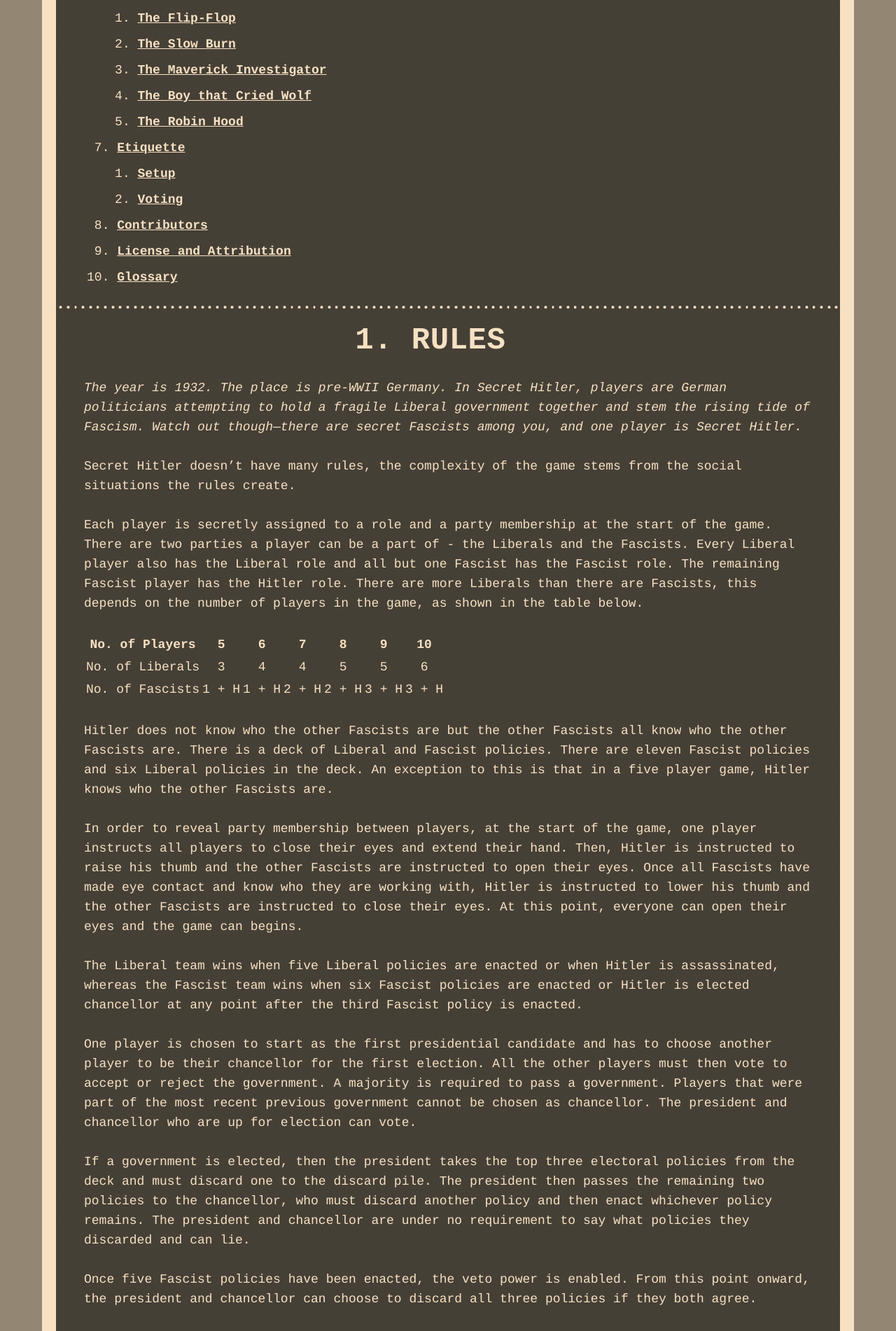
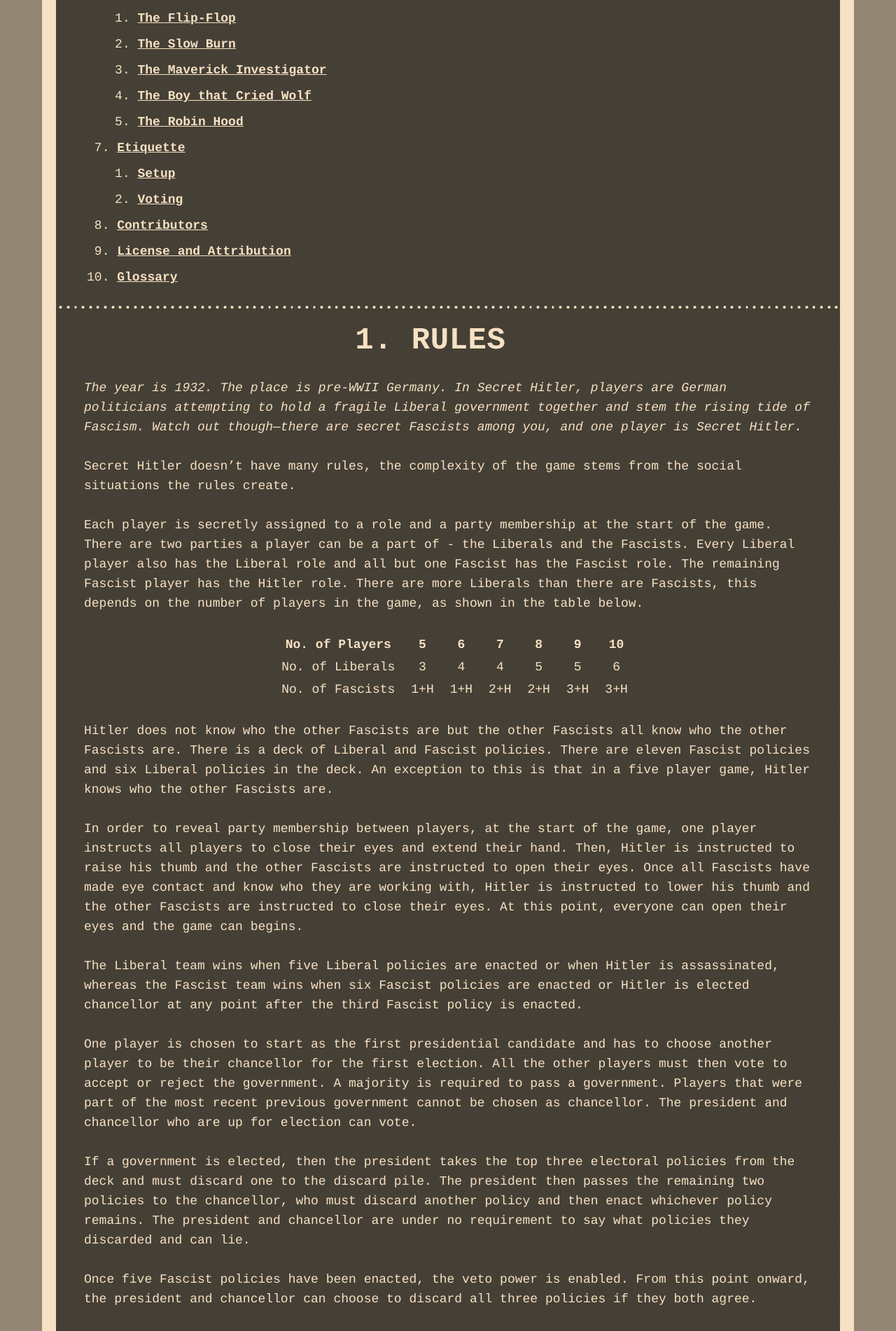
Before and after one commit to TartanLlama/secret-hitler-strategies, a Jekyll site: the page built from index.md, in a window 1280 px wide. Shown: the part 1838-3740 px from the top of the page at 70% size. Built offline with Jekyll 4.4.1, drawn with Linux system fonts in a browser that asks for light colours; nearby versions of some CDN libraries.

Commit message:
Reformat rules table

```diff
--- a/assets/css/style.scss
+++ b/assets/css/style.scss
@@ -1276,3 +1276,12 @@
     display: block;
     margin: auto;
 }
+
+table {
+    margin: 0px auto 1.5555555556em auto;
+}
+
+
+td, th {
+    padding-left: 20px;
+}
--- a/index.md
+++ b/index.md
@@ -32,10 +32,10 @@
 
 Each player is secretly assigned to a role and a party membership at the start of the game. There are two parties a player can be a part of - the Liberals and the Fascists. Every Liberal player also has the Liberal role and all but one Fascist has the Fascist role. The remaining Fascist player has the Hitler role. There are more Liberals than there are Fascists, this depends on the number of players in the game, as shown in the table below.
 
-No. of Players  | 5     | 6     | 7     | 8     | 9     | 10
---------------- | ----- | ----- | ----- | ----- | ----- | -----
-No. of Liberals | 3     | 4     | 4     | 5     | 5     | 6
-No. of Fascists | 1 + H | 1 + H | 2 + H | 2 + H | 3 + H | 3 + H
+No. of Players  | 5   | 6   | 7   | 8   | 9   | 10
+--------------- | ----| --- | --- | --- | --- | ---
+No. of Liberals | 3   | 4   | 4   | 5   | 5   | 6
+No. of Fascists | 1+H | 1+H | 2+H | 2+H | 3+H | 3+H
 
 Hitler does not know who the other Fascists are but the other Fascists all know who the other Fascists are. There is a deck of Liberal and Fascist policies. There are eleven Fascist policies and six Liberal policies in the deck. An exception to this is that in a five player game, Hitler knows who the other Fascists are.
 
```
